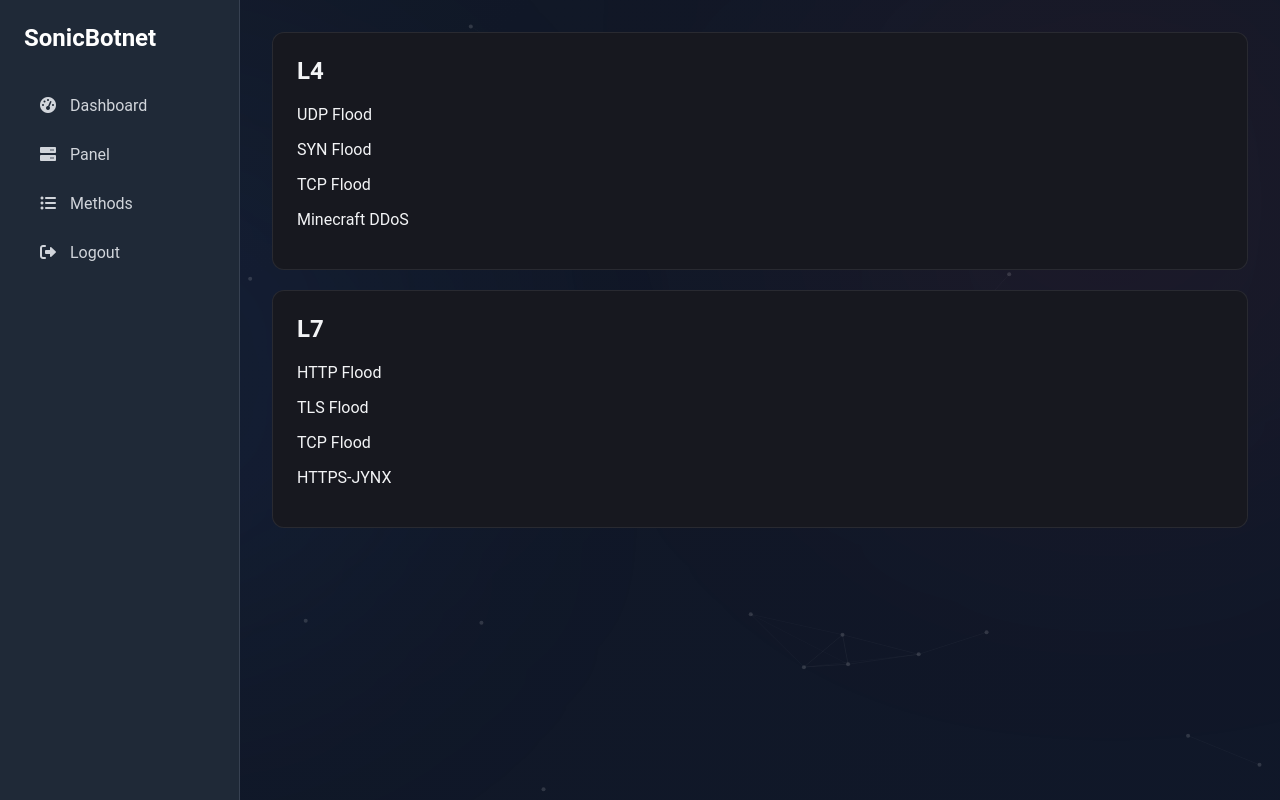
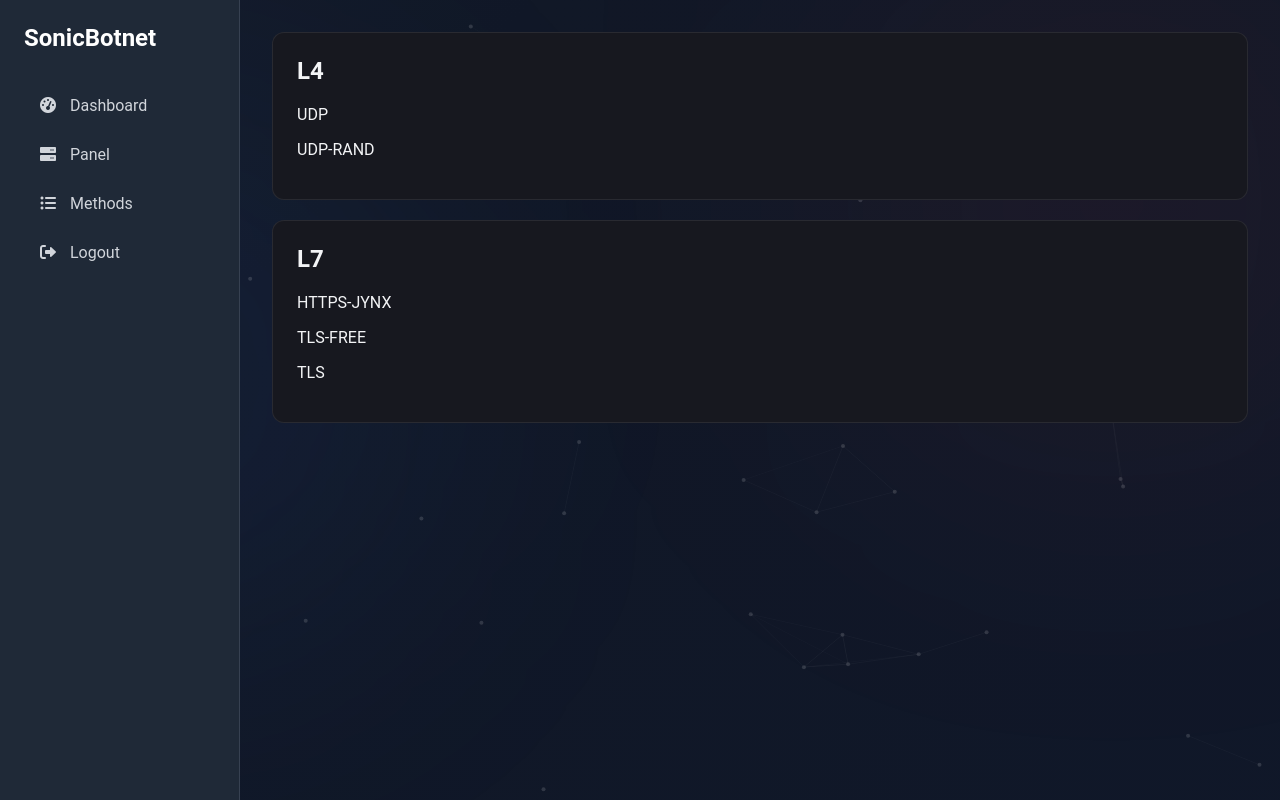
Before and after one commit to freshjena-bit/Test, a Flask app: page /methods in a window 1280 px wide. Run offline with Flask 3, Linux system fonts and the light colour scheme; the visitor is signed in with stand-in values (Sample User, id 1).

Commit message:
Update methods.html

```diff
--- a/templates/methods.html
+++ b/templates/methods.html
@@ -39,17 +39,14 @@
     <div class="main-content">
         <div class="content">
             <h2>L4</h2>
-            <p>UDP Flood</p>
-            <p>SYN Flood</p>
-            <p>TCP Flood</p>
-            <p>Minecraft DDoS</p>
+            <p>UDP</p>
+            <p>UDP-RAND</p>
         </div>
         <div class="content">
             <h2>L7</h2>
-            <p>HTTP Flood</p>
-            <p>TLS Flood</p>
-            <p>TCP Flood</p>
             <p>HTTPS-JYNX</p>
+            <p>TLS-FREE</p>
+            <p>TLS</p>
         </div>
         <script>
 const toggle = document.getElementById('menuToggle');
```
